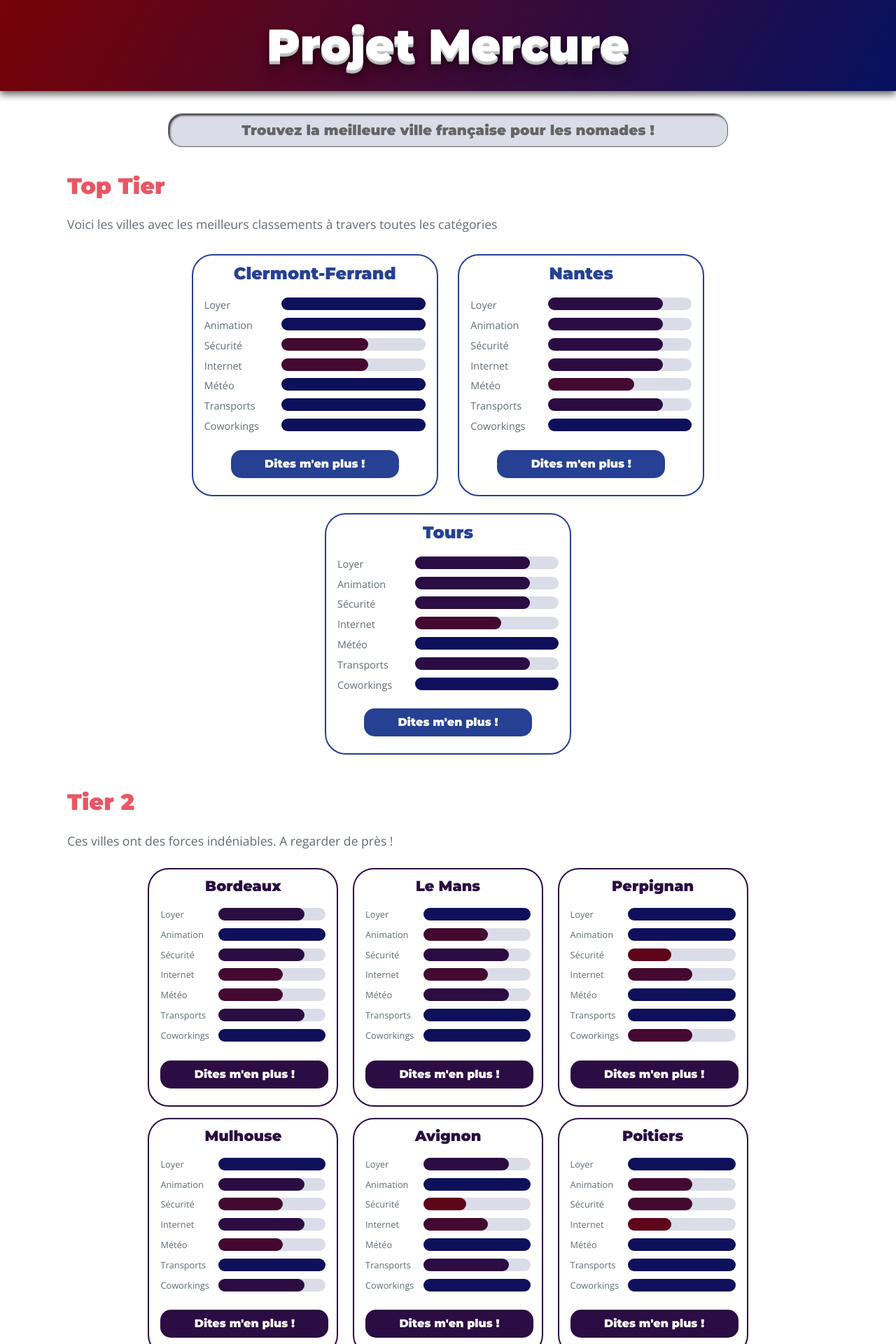
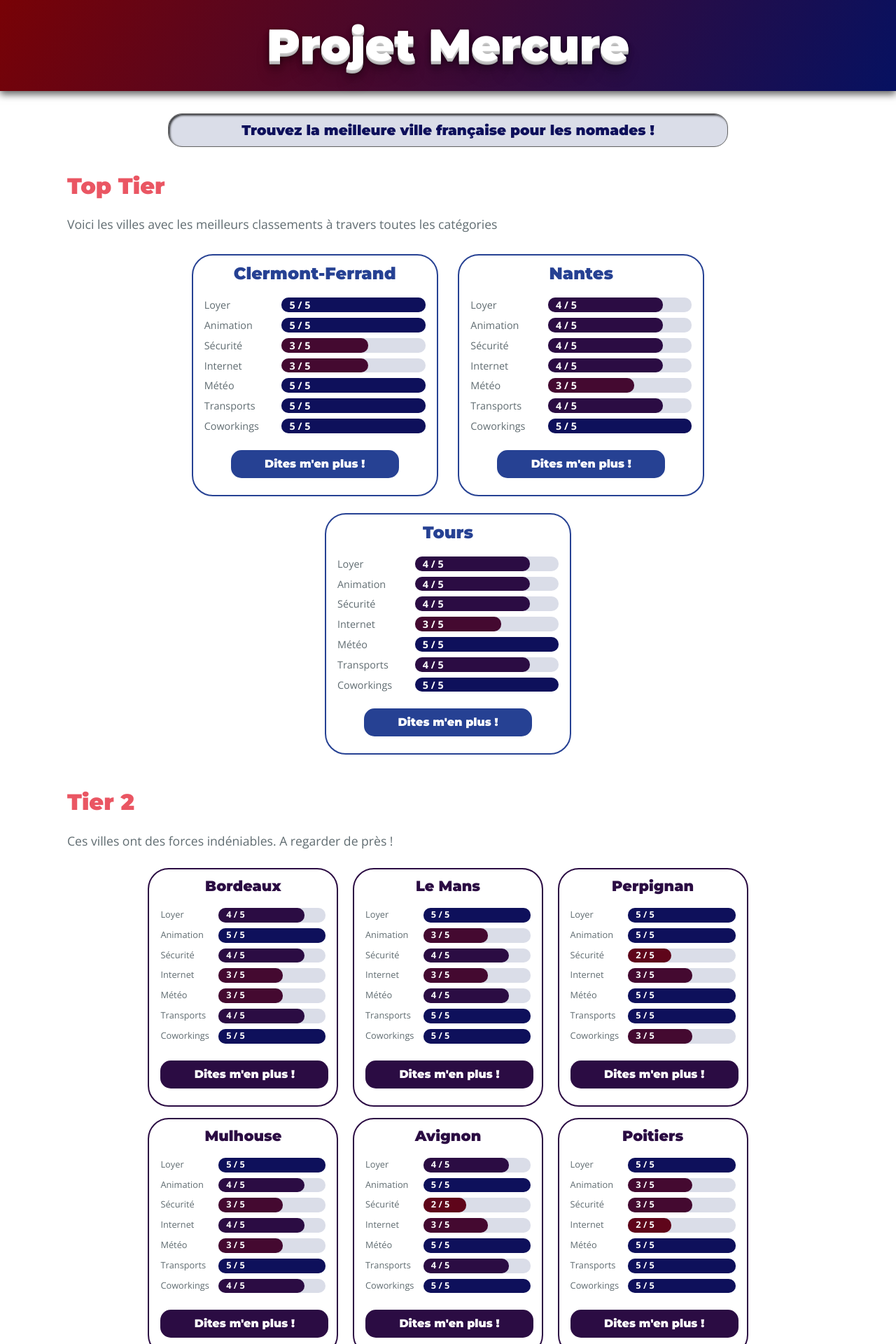
Before and after one commit to hecmer/projet-mercure, a Jekyll site: the page built from index.md, in a window 1280 px wide. Shown: the top 1920 px of the page at 70% size. Built offline with Jekyll 4.4.1, drawn with Linux system fonts in a browser that asks for light colours; some of the changed text lies outside the part shown.

Commit message:
Added ratings explicitely

```diff
--- a/_layouts/default.html
+++ b/_layouts/default.html
@@ -42,7 +42,7 @@
                 </div>
                 <div class="middle">
                   <div class="bar-container">
-                    <div class="bar-{{ city.loyer }}"></div>
+                    <div class="bar-{{ city.loyer }}">{{ city.loyer }} / 5</div>
                   </div>
                 </div>
 
@@ -51,7 +51,7 @@
                 </div>
                 <div class="middle">
                   <div class="bar-container">
-                    <div class="bar-{{ city.animation }}"></div>
+                    <div class="bar-{{ city.animation }}">{{ city.animation }} / 5</div>
                   </div>
                 </div>
 
@@ -60,7 +60,7 @@
                 </div>
                 <div class="middle">
                   <div class="bar-container">
-                    <div class="bar-{{ city.delinquance }}"></div>
+                    <div class="bar-{{ city.delinquance }}">{{ city.delinquance }} / 5</div>
                   </div>
                 </div>
 
@@ -69,7 +69,7 @@
                 </div>
                 <div class="middle">
                   <div class="bar-container">
-                    <div class="bar-{{ city.internet }}"></div>
+                    <div class="bar-{{ city.internet }}">{{ city.internet }} / 5</div>
                   </div>
                 </div>
 
@@ -78,27 +78,25 @@
                 </div>
                 <div class="middle">
                   <div class="bar-container">
-                    <div class="bar-{{ city.meteo }}"></div>
+                    <div class="bar-{{ city.meteo }}">{{ city.meteo }} / 5</div>
                   </div>
                 </div>
-
 
                 <div class="side">
                   <div>Transports</div>
                 </div>
                 <div class="middle">
                   <div class="bar-container">
-                    <div class="bar-{{ city.transport }}"></div>
+                    <div class="bar-{{ city.transport }}">{{ city.transport }} / 5</div>
                   </div>
                 </div>
-
 
                 <div class="side">
                   <div>Coworkings</div>
                 </div>
                 <div class="middle">
                   <div class="bar-container">
-                    <div class="bar-{{ city.coworking }}"></div>
+                    <div class="bar-{{ city.coworking }}">{{ city.coworking }} / 5</div>
                   </div>
                 </div>
 
@@ -123,7 +121,7 @@
                 </div>
                 <div class="middle">
                   <div class="bar-container">
-                    <div class="bar-{{ city.loyer }}"></div>
+                    <div class="bar-{{ city.loyer }}">{{ city.loyer }} / 5</div>
                   </div>
                 </div>
 
@@ -132,7 +130,7 @@
                 </div>
                 <div class="middle">
                   <div class="bar-container">
-                    <div class="bar-{{ city.animation }}"></div>
+                    <div class="bar-{{ city.animation }}">{{ city.animation }} / 5</div>
                   </div>
                 </div>
 
@@ -141,7 +139,7 @@
                 </div>
                 <div class="middle">
                   <div class="bar-container">
-                    <div class="bar-{{ city.delinquance }}"></div>
+                    <div class="bar-{{ city.delinquance }}">{{ city.delinquance }} / 5</div>
                   </div>
                 </div>
 
@@ -150,7 +148,7 @@
                 </div>
                 <div class="middle">
                   <div class="bar-container">
-                    <div class="bar-{{ city.internet }}"></div>
+                    <div class="bar-{{ city.internet }}">{{ city.internet }} / 5</div>
                   </div>
                 </div>
 
@@ -159,27 +157,25 @@
                 </div>
                 <div class="middle">
                   <div class="bar-container">
-                    <div class="bar-{{ city.meteo }}"></div>
+                    <div class="bar-{{ city.meteo }}">{{ city.meteo }} / 5</div>
                   </div>
                 </div>
-
 
                 <div class="side">
                   <div>Transports</div>
                 </div>
                 <div class="middle">
                   <div class="bar-container">
-                    <div class="bar-{{ city.transport }}"></div>
+                    <div class="bar-{{ city.transport }}">{{ city.transport }} / 5</div>
                   </div>
                 </div>
-
 
                 <div class="side">
                   <div>Coworkings</div>
                 </div>
                 <div class="middle">
                   <div class="bar-container">
-                    <div class="bar-{{ city.coworking }}"></div>
+                    <div class="bar-{{ city.coworking }}">{{ city.coworking }} / 5</div>
                   </div>
                 </div>
 
@@ -204,7 +200,7 @@
                 </div>
                 <div class="middle">
                   <div class="bar-container">
-                    <div class="bar-{{ city.loyer }}"></div>
+                    <div class="bar-{{ city.loyer }}">{{ city.loyer }} / 5</div>
                   </div>
                 </div>
 
@@ -213,7 +209,7 @@
                 </div>
                 <div class="middle">
                   <div class="bar-container">
-                    <div class="bar-{{ city.animation }}"></div>
+                    <div class="bar-{{ city.animation }}">{{ city.animation }} / 5</div>
                   </div>
                 </div>
 
@@ -222,7 +218,7 @@
                 </div>
                 <div class="middle">
                   <div class="bar-container">
-                    <div class="bar-{{ city.delinquance }}"></div>
+                    <div class="bar-{{ city.delinquance }}">{{ city.delinquance }} / 5</div>
                   </div>
                 </div>
 
@@ -231,7 +227,7 @@
                 </div>
                 <div class="middle">
                   <div class="bar-container">
-                    <div class="bar-{{ city.internet }}"></div>
+                    <div class="bar-{{ city.internet }}">{{ city.internet }} / 5</div>
                   </div>
                 </div>
 
@@ -240,27 +236,25 @@
                 </div>
                 <div class="middle">
                   <div class="bar-container">
-                    <div class="bar-{{ city.meteo }}"></div>
+                    <div class="bar-{{ city.meteo }}">{{ city.meteo }} / 5</div>
                   </div>
                 </div>
-
 
                 <div class="side">
                   <div>Transports</div>
                 </div>
                 <div class="middle">
                   <div class="bar-container">
-                    <div class="bar-{{ city.transport }}"></div>
+                    <div class="bar-{{ city.transport }}">{{ city.transport }} / 5</div>
                   </div>
                 </div>
-
 
                 <div class="side">
                   <div>Coworkings</div>
                 </div>
                 <div class="middle">
                   <div class="bar-container">
-                    <div class="bar-{{ city.coworking }}"></div>
+                    <div class="bar-{{ city.coworking }}">{{ city.coworking }} / 5</div>
                   </div>
                 </div>
 
@@ -273,7 +267,7 @@
         </div>
 
       <footer class="site-footer">
-        <span class="site-footer-credits">Ce site est une création de Hector Mercadier & Thomas Lesachey</span>
+        <span class="site-footer-credits">Copyright blablabla etc. etc. vous connaissez la chanson !</span>
       </footer>
     </main>
   </body>
--- a/_sass/jekyll-theme-cayman.scss
+++ b/_sass/jekyll-theme-cayman.scss
@@ -166,7 +166,7 @@ a {
   background-color: #DADDE8;
   padding: 0.5rem;
   text-align: center;
-  color: #656565;
+  color: #0E105B;
   border-radius: 20px;
   font-weight:600 !important;
   width: 50rem;
@@ -526,11 +526,11 @@ a {
   }
 
   /* Individual bars */
-  .bar-5 {width: 100%; height: 18px; background-color: #0E105B; border-radius:10px;}
-  .bar-4 {width: 80%; height: 18px; background-color: #2B0C43; border-radius:10px;}
-  .bar-3 {width: 60%; height: 18px; background-color: #440930; border-radius:10px;}
-  .bar-2 {width: 40%; height: 18px; background-color: #5F051A; border-radius:10px;}
-  .bar-1 {width: 20%; height: 18px; background-color: #750208; border-radius:10px;}
+  .bar-5 {width: 100%; height: 1.3rem; background-color: #0E105B; border-radius:10px; text-align:left; font-weight:bold; padding-left:0.7rem;}
+  .bar-4 {width: 80%; height: 1.3rem; background-color: #2B0C43; border-radius:10px; text-align:left; font-weight:bold; padding-left:0.7rem;}
+  .bar-3 {width: 60%; height: 1.3rem; background-color: #440930; border-radius:10px; text-align:left; font-weight:bold; padding-left:0.7rem;}
+  .bar-2 {width: 40%; height: 1.3rem; background-color: #5F051A; border-radius:10px; text-align:left; font-weight:bold; padding-left:0.7rem;}
+  .bar-1 {width: 20%; height: 1.3rem; background-color: #750208; border-radius:10px; text-align:left; font-weight:bold; padding-left:0.7rem;}
 
   /* Responsive layout - make the columns stack on top of each other instead of next to each other */
   @media (max-width: 400px) {
```
Also changed, not shown: 6 other files.
